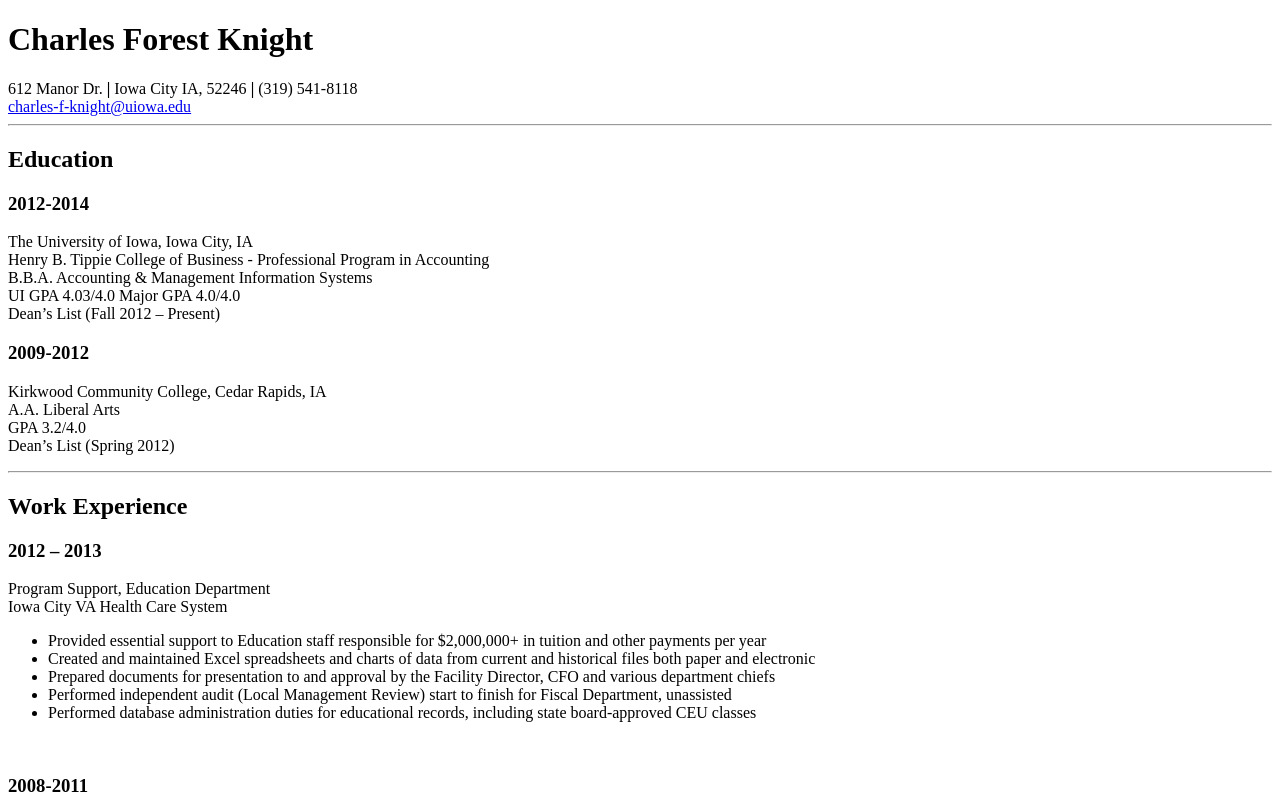
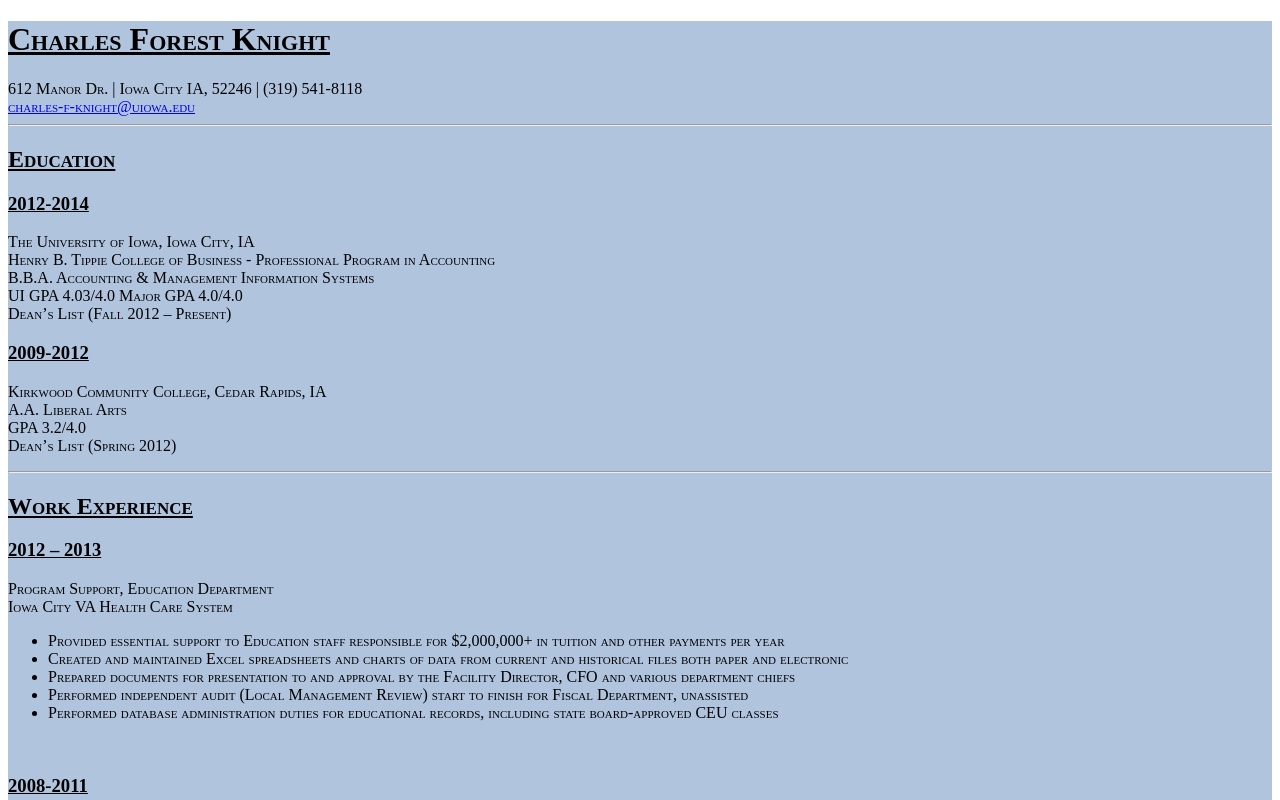
Before and after one commit to cfknight/HW2, a plain HTML site: page resume.html in a window 1280 px wide. Shown: the top 800 px of the page. Drawn offline with Linux system fonts and the light colour scheme.

Commit message:
Started CSS

```diff
--- a/resume.html
+++ b/resume.html
@@ -3,14 +3,18 @@
 
 <html xmlns="http://www.w3.org/1999/xhtml" xml:lang="en">
 
-<head> <title> Resume: Charles Knight  </title> </head>
+	<head>
+		<title> Resume: Charles Knight  </title>
+		<link rel="stylesheet" type="text/css" href="style.css" />
+	</head>
 
 <body>
 <div>
-
+<span  ID="Name_Header">
 <h1>Charles Forest Knight</h1>
-612 Manor Dr.  <b>|</b> Iowa City IA, 52246 <b>|</b> (319) 541-8118<br/>
+612 Manor Dr. | Iowa City IA, 52246 | (319) 541-8118<br/>
 <a href="mailto:charles-f-knight@uiowa.edu">charles-f-knight@uiowa.edu</a>
+</span>
 <hr />
 
 
--- /dev/null
+++ b/style.css
@@ -0,0 +1,29 @@
+div
+{
+	background-color: #b0c4de;
+	font-size: 12pt;
+	font-family: "Times New Roman", Times, Georgia, serif;
+	font-variant: small-caps;
+	text-align: left;
+}
+
+h1
+{
+	font-size: 24pt;
+	font-weight: bold;
+	text-decoration: underline;
+}
+
+h2
+{
+	font-size:18pt;
+	font-weight: bold;
+	text-decoration: underline;
+}
+
+h3
+{
+	font-size:14pt;
+	font-weight: bold;
+	text-decoration: underline;
+}
```
Also changed, not shown: index.html (+4 -1 lines).
